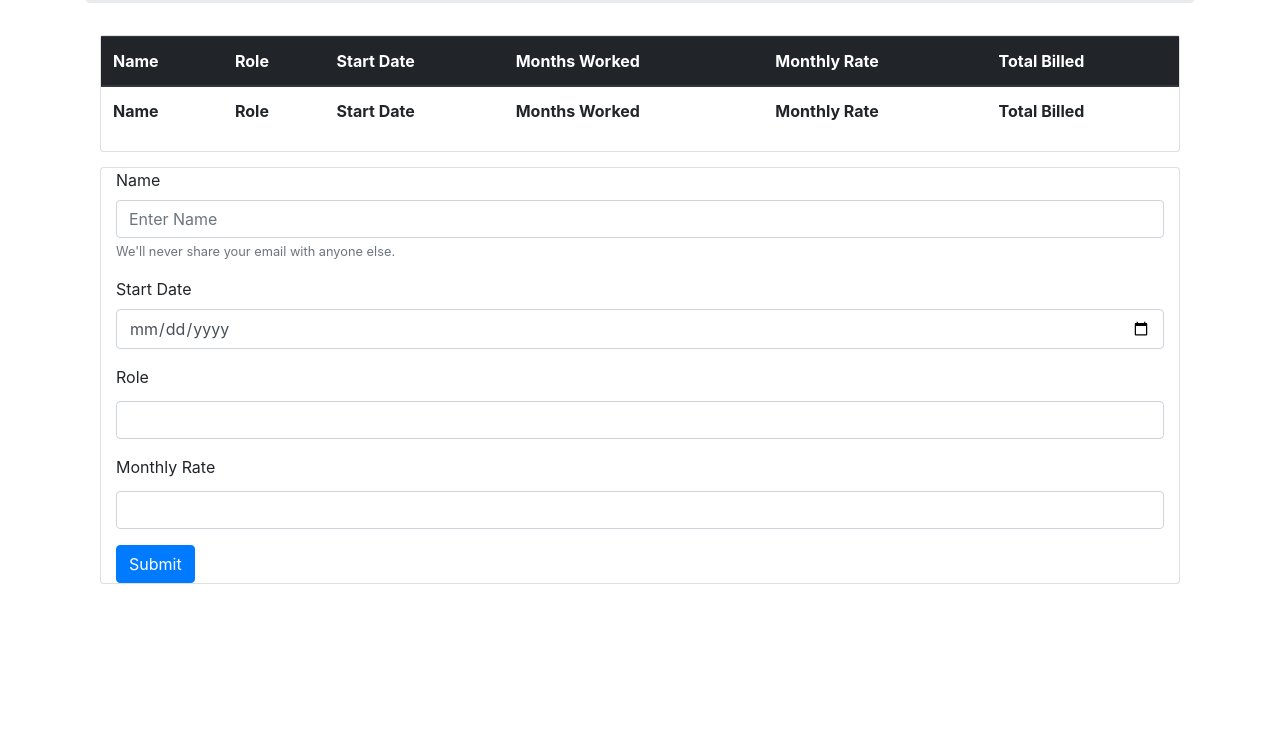
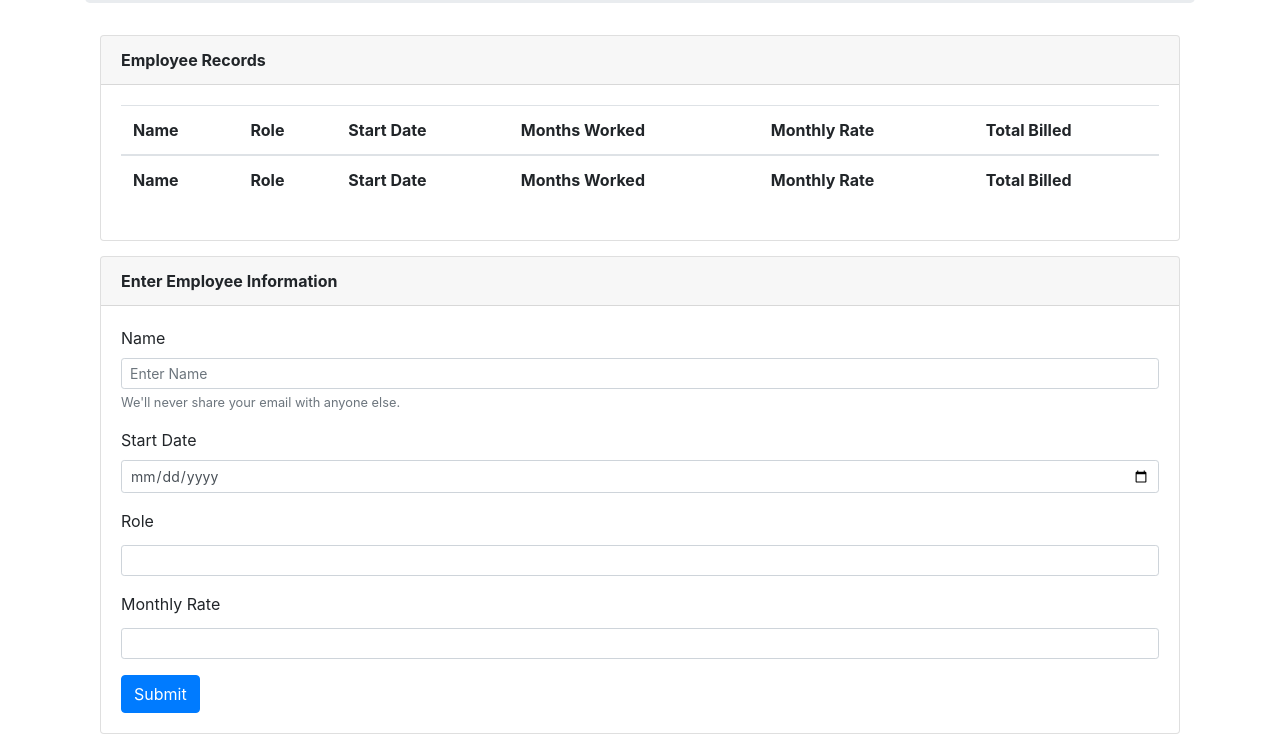
Before and after one commit to mrsantacruz86/timeClock, a plain HTML site: page indexclock.html in a window 1280 px wide. Shown: the part 181-915 px from the top of the page. Before the commit the page ends 800 px from the top, so only its background shows below. Drawn offline with nearby package versions, Linux system fonts and the light colour scheme.

Commit message:
updating html and adding firebase scripts copied from daniel's repo

```diff
--- a/indexclock.html
+++ b/indexclock.html
@@ -22,19 +22,16 @@
 
         <div class="container">
             <div class="card">
+                <div class="card-header">Employee Records </div>
+                <div class="card-body">
                     <table class="table">
-                    <thead class="thead-dark">
+                        <thead class="thead">
                             <tr>
                                 <th>Name</th>
-
                                 <th>Role</th>
-
                                 <th>Start Date</th>
-
                                 <th>Months Worked</th>
-
                                 <th>Monthly Rate</th>
-
                                 <th>Total Billed</th>
                             </tr>
 
@@ -43,45 +40,42 @@
                             <!--create new employeeData rows with jQuery -->
                             <tr>
                                 <th>Name</th>
-
                                 <th>Role</th>
-
                                 <th>Start Date</th>
-
                                 <th>Months Worked</th>
-
                                 <th>Monthly Rate</th>
-
                                 <th>Total Billed</th>
                             </tr>
                         </tbody>
                     </table>
-
-
+                </div>
 
             </div>
-            <div class="card container">
+            <div class="card">
+                <div class="card-header">Enter Employee Information</div>
+                <div class="card-body">
                     <form>
                         <div class="form-group">
                             <label for="emName">Name</label>
-                        <input type="text" class="form-control" id="emName" aria-describedby="emailHelp" placeholder="Enter Name">
+                            <input type="text" class="form-control form-control-sm" id="emName" aria-describedby="emailHelp" placeholder="Enter Name">
                             <small id="emailHelp" class="form-text text-muted">We'll never share your email with anyone else.</small>
                         </div>
                         <div class="form-group">
                             <label for="startDate">Start Date</label>
-                        <input type="date" class="form-control" id="startDate" placeholder="MM/DD/YYYY">
+                            <input type="date" class="form-control form-control-sm" id="startDate" placeholder="MM/DD/YYYY">
                         </div>
                         <div class="form-group">
                             <label for="role">Role</label>
-                        <input type="text" class="form-control form-text text-muted" id="role">
+                            <input type="text" class="form-control form-control-sm form-text text-muted" id="role">
                         </div>
                         <div class="form-group">
                             <label for="monthlyRate">Monthly Rate</label>
-                        <input type="text" class="form-control form-text text-muted" id="monthlyRate">
+                            <input type="text" class="form-control form-control-sm form-text text-muted" id="monthlyRate">
                         </div>
                         <button type="submit" class="btn btn-primary" id="submitBtn">Submit</button>
 
                     </form>
+                </div>
             </div>
         </div>
 
--- a/style.css
+++ b/style.css
@@ -1,3 +1,6 @@
 .card {
     margin-top: 15px;
 }
+.card-header{
+    font-weight: bolder;
+}
```
Lines whose indentation alone changed are shown as unchanged.
